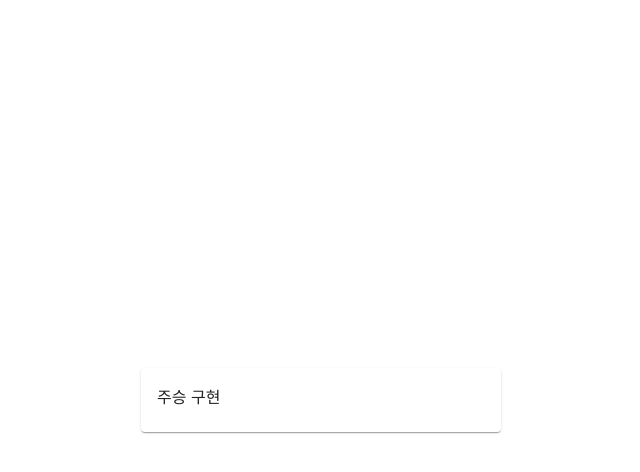
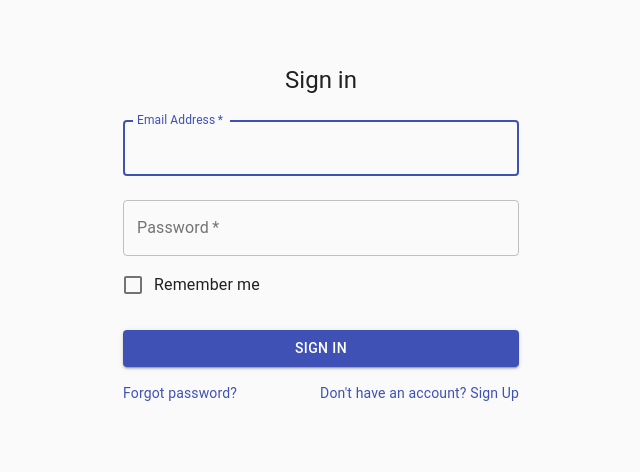
Before and after one commit to everyday-2020/everyday_front, a React (Create React App) app: page /login in a window 1280 px wide. Shown: the top 472 px of the page, without its empty margins (319-959 px from the left). Built offline with nearby package versions, Linux system fonts and the light colour scheme.

Commit message:
add login template

```diff
--- a/src/containers/login.tsx
+++ b/src/containers/login.tsx
@@ -1,28 +1,98 @@
 import React from "react";
-import Card from "@material-ui/core/Card";
-import CardContent from "@material-ui/core/CardContent";
+import Button from "@material-ui/core/Button";
+import CssBaseline from "@material-ui/core/CssBaseline";
+import TextField from "@material-ui/core/TextField";
+import FormControlLabel from "@material-ui/core/FormControlLabel";
+import Checkbox from "@material-ui/core/Checkbox";
+import Link from "@material-ui/core/Link";
+import Grid from "@material-ui/core/Grid";
+import Box from "@material-ui/core/Box";
+import Typography from "@material-ui/core/Typography";
 import { makeStyles } from "@material-ui/core/styles";
+import Container from "@material-ui/core/Container";
 
-const useStyles = makeStyles({
-  root: {
-    minWidth: 275,
+const useStyles = makeStyles((theme) => ({
+  paper: {
+    marginTop: theme.spacing(8),
     display: "flex",
-    height: "100vh",
+    flexDirection: "column",
     alignItems: "center",
   },
-  card: {
-    flex: "0 0 360px",
-    margin: "auto",
+  avatar: {
+    margin: theme.spacing(1),
+    backgroundColor: theme.palette.secondary.main,
   },
-});
+  form: {
+    width: "100%", // Fix IE 11 issue.
+    marginTop: theme.spacing(1),
+  },
+  submit: {
+    margin: theme.spacing(3, 0, 2),
+  },
+}));
 
-export default () => {
+export default function SignIn() {
   const classes = useStyles();
+
   return (
-    <div className={classes.root}>
-      <Card className={classes.card}>
-        <CardContent>주승 구현</CardContent>
-      </Card>
-    </div>
+    <Container component="main" maxWidth="xs">
+      <CssBaseline />
+      <div className={classes.paper}>
+        <Typography component="h1" variant="h5">
+          Sign in
+        </Typography>
+        <form className={classes.form} noValidate>
+          <TextField
+            variant="outlined"
+            margin="normal"
+            required
+            fullWidth
+            id="email"
+            label="Email Address"
+            name="email"
+            autoComplete="email"
+            autoFocus
+          />
+          <TextField
+            variant="outlined"
+            margin="normal"
+            required
+            fullWidth
+            name="password"
+            label="Password"
+            type="password"
+            id="password"
+            autoComplete="current-password"
+          />
+          <FormControlLabel
+            control={<Checkbox value="remember" color="primary" />}
+            label="Remember me"
+          />
+          <Link href="./roomList">
+            <Button
+              type="submit"
+              fullWidth
+              variant="contained"
+              color="primary"
+              className={classes.submit}
+            >
+              Sign In
+            </Button>
+          </Link>
+          <Grid container>
+            <Grid item xs>
+              <Link href="#" variant="body2">
+                Forgot password?
+              </Link>
+            </Grid>
+            <Grid item>
+              <Link href="#" variant="body2">
+                {"Don't have an account? Sign Up"}
+              </Link>
+            </Grid>
+          </Grid>
+        </form>
+      </div>
+    </Container>
   );
-};
+}
```
Also changed, not shown: 1 other file (tests, documents, lock files or other folders).
